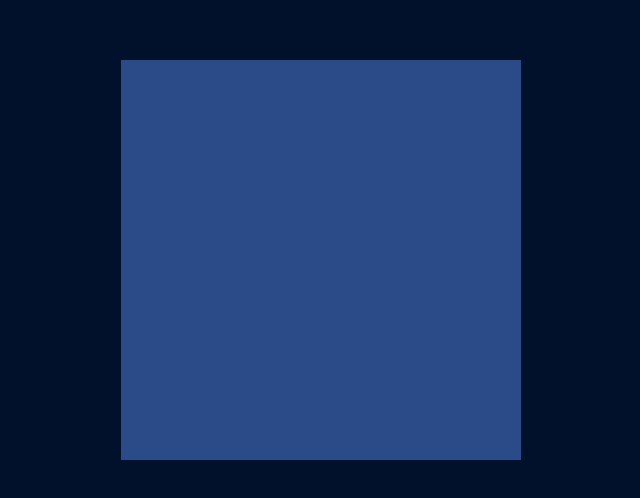
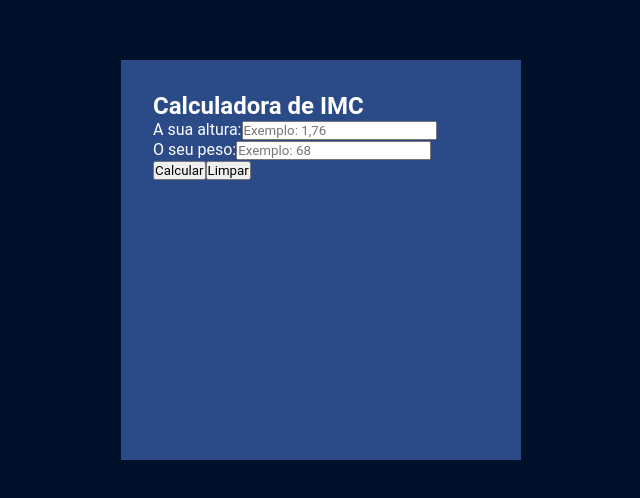
Before and after one commit to amac81/calculadora-imc-react, a React (Vite) app in the folder imc-calc/: page / in a window 1280 px wide. Shown: the part 140-638 px from the top of the page, without its empty margins (319-959 px from the left). Built offline with nearby package versions, Linux system fonts and the light colour scheme.

Commit message:
ImcCalc component basic html structure

```diff
--- a/imc-calc/src/App.jsx
+++ b/imc-calc/src/App.jsx
@@ -1,10 +1,11 @@
 import './App.css'
+import ImcCalc from './components/ImcCalc'
 
 function App() {
 
   return (
   <div className='container'>
-
+    <ImcCalc/>
   </div>
   )
 }
--- a/imc-calc/src/components/ImcCalc.jsx
+++ b/imc-calc/src/components/ImcCalc.jsx
@@ -1,9 +1,36 @@
 import "./ImcCalc.css"
 
 const ImcCalc = () => {
+
   return (
-    <div>
-
+    <div id="calc-container">
+        <h2>Calculadora de IMC</h2>
+        <form id="imc-form">
+            <div id="form-inputs">
+                <div className="form-control">
+                    <label htmlFor="height">A sua altura:</label>
+                    <input
+                        type="text"
+                        name="height"
+                        id="height"
+                        placeholder="Exemplo: 1,76"
+                    />
+                </div>
+                <div className="form-control">
+                    <label htmlFor="weight">O seu peso:</label>
+                    <input
+                        type="text"
+                        name="weight"
+                        id="weight"
+                        placeholder="Exemplo: 68"
+                    />
+                </div>
+            </div>
+            <div className="action-control">
+                <button>Calcular</button>
+                <button>Limpar</button>
+            </div>
+        </form>
     </div>
   )
 }
```
